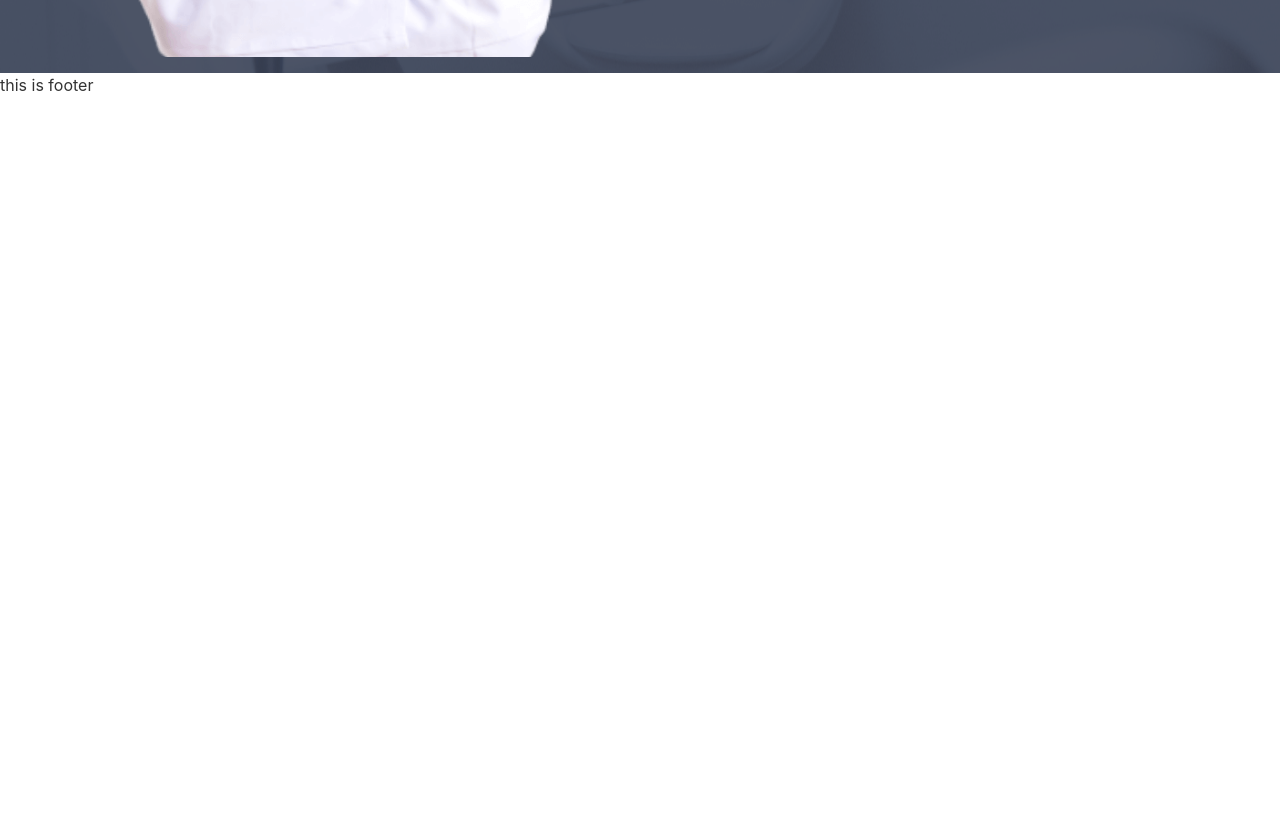
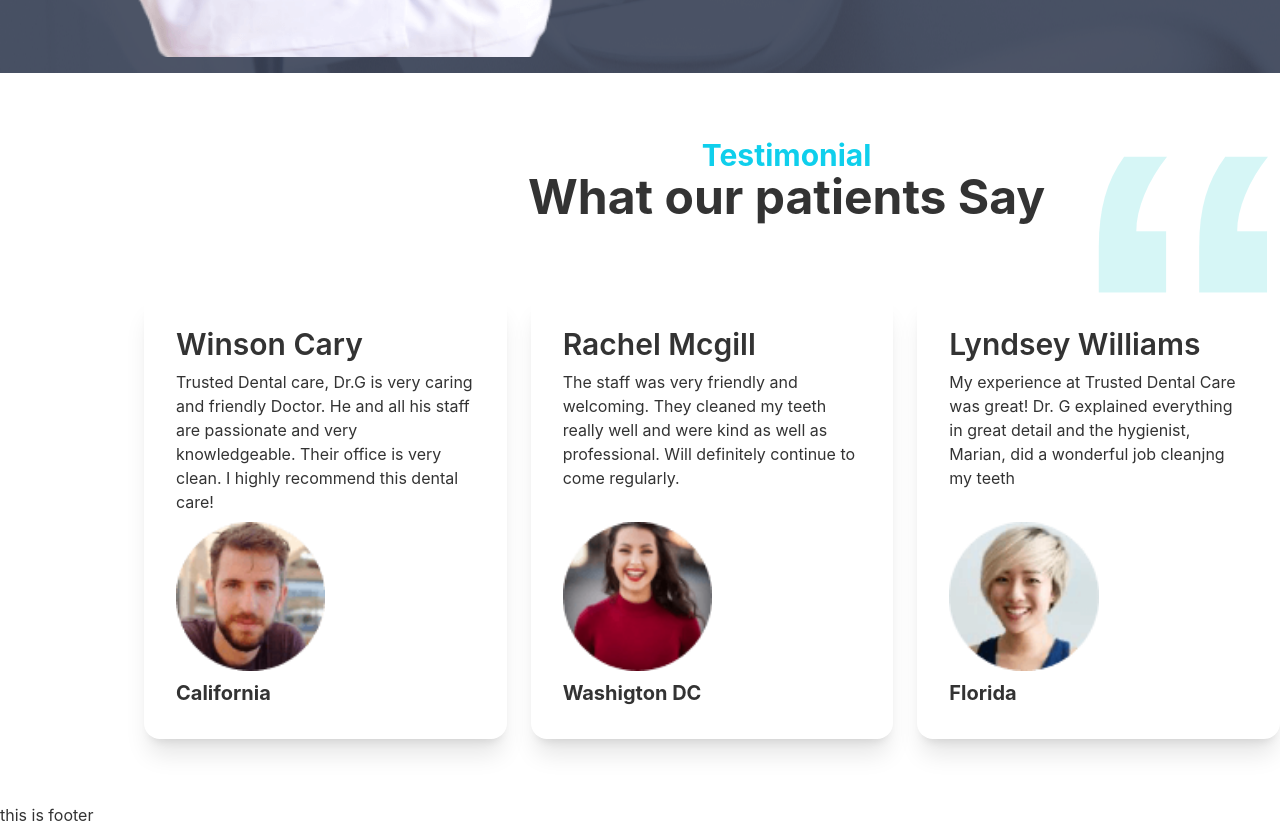
Before and after one commit to Ramadanrana/Doctors-portal, a React (Create React App) app: page / in a window 1280 px wide. Shown: the part 2920-3747 px from the top of the page. Before the commit the page ends 3017 px from the top, so only its background shows below. Built offline with nearby package versions, Linux system fonts and the light colour scheme; the HTML template or start-up script is replaced by a standard one.

Commit message:
patient comment added

```diff
--- a/src/Pages/Home/Home.js
+++ b/src/Pages/Home/Home.js
@@ -4,6 +4,7 @@ import Banner from './Banner/Banner';
 import Infocards from './Infocards/Infocards';
 import Makeappointment from './Makeappointment/Makeappointment';
 import Services from './Services/Services';
+import Testimonial from './Testimonial/Testimonial';
 import Treatment from './Treatment/Treatment';
 
 
@@ -16,6 +17,7 @@ const Home = () => {
             <Services></Services>
             <Treatment></Treatment>
             <Makeappointment></Makeappointment>
+            <Testimonial></Testimonial>
         </div>
     );
 };
--- a/src/Pages/Home/Makeappointment/Makeappointment.js
+++ b/src/Pages/Home/Makeappointment/Makeappointment.js
@@ -11,7 +11,7 @@ const Makeappointment = () => {
         >
             <div className="hero ">
                 <div className="hero-content flex-col lg:flex-row ">
-                    <img className='w-1/2 -mt-32' src={doctor} alt=''/>
+                    <img className='w-1/2 -mt-32 hidden lg:block' src={doctor} alt=''/>
                     <div>
                         <h1 className='text-3xl text-primary'>Appointment</h1>
                         <h1 className="text-5xl text-white font-bold">Make an Appointment Today</h1>
--- /dev/null
+++ b/src/Pages/Home/Review/Review.js
@@ -0,0 +1,18 @@
+import React from 'react';
+
+const Review = ({revie}) => {
+    const {name,comment,location,img} = revie;
+    return (
+        <div className="card  shadow-xl">
+  <div className="card-body">
+    <h2 className="card-title text-3xl font-bolder">{name}</h2>
+    <p>{comment}</p>
+    <img className='w-1/2' src={img} alt="" />
+    <h1 className='text-xl font-bold'>{location}</h1>
+
+  </div>
+</div>
+    );
+};
+
+export default Review;
--- a/src/Pages/Home/Services/Services.js
+++ b/src/Pages/Home/Services/Services.js
@@ -31,7 +31,7 @@ const Services = () => {
             <h1 className='text-primary text-3xl font-bolder mb-4'>Our Services</h1>
             <h1 className='text-5xl font-bolder mb-8'>Services We Provide</h1>
             </div>
-            <div className='grid gap-4 ml-24 lg:grid-cols-3 md:grid-cols-2 grid-cols-1 mb-16'>
+            <div className='grid gap-4 lg:ml-24 lg:grid-cols-3 md:grid-cols-2 grid-cols-1 mb-16'>
                 {
                     services.map(service => <Service service={service}></Service>)
                 }
--- /dev/null
+++ b/src/Pages/Home/Testimonial/Testimonial.js
@@ -0,0 +1,53 @@
+import React from 'react';
+import qoute from '../../../assets/icons/quote.svg';
+import people1 from '../../../assets/images/people1.png';
+import people2 from '../../../assets/images/people2.png';
+import people3 from '../../../assets/images/people3.png';
+import Review from '../Review/Review';
+
+const Testimonial = () => {
+    const reviews =[
+        {
+            id:1,
+            name:"Winson Cary",
+            comment:"Trusted Dental care, Dr.G is very caring and friendly Doctor. He and all his staff are passionate and very knowledgeable. Their office is very clean. I highly recommend this dental care!",
+            location:"California",
+            img:people1
+        },
+        {
+            id:2,
+            name:"Rachel Mcgill",
+            comment:"The staff was very friendly and welcoming. They cleaned my teeth really well and were kind as well as professional. Will definitely continue to come regularly.",
+            location:"Washigton DC",
+            img:people2
+        },
+        {
+            id:3,
+            name:"Lyndsey Williams",
+            comment:" My experience at Trusted Dental Care was great! Dr. G explained everything in great detail and the hygienist, Marian, did a wonderful job cleanjng my teeth",
+            location:"Florida",
+            img:people3
+        },
+    ]
+    return (
+        <div className='my-16 ml-36'>
+            <div className='flex justify-between'>
+                 <div className='text-center ml-96'>
+                 <h1 className='text-primary text-3xl font-bold'>Testimonial</h1>
+                 <h1 className=' text-5xl font-bold'>What our patients Say</h1>
+                 </div>
+                 <figure>
+                <img className='w-48' src={qoute} alt="" />
+            </figure>
+            </div>
+
+            <div className='grid gap-6 lg:grid-cols-3 md:grid-cols-2 grid-cols-1'>
+                  {
+                    reviews.map(revie=> <Review revie={revie}></Review>)
+                  }
+            </div>
+        </div>
+    );
+};
+
+export default Testimonial;
--- a/src/Pages/Home/Treatment/Treatment.js
+++ b/src/Pages/Home/Treatment/Treatment.js
@@ -3,7 +3,7 @@ import treatment from '../../../assets/images/treatment.png'
 
 const Treatment = () => {
     return (
-        <div className="card lg:card-side bg-base-100 shadow-xl ml-24 mb-16">
+        <div className="card lg:card-side bg-base-100 shadow-xl lg:ml-24 mb-16">
             <figure><img className='' src={treatment} alt="Album" /></figure>
             <div className="card-body">
                 <h2 className="card-title text-5xl font-bolder">Exceptional Dental <br/> Care On Your Terms</h2>
```
